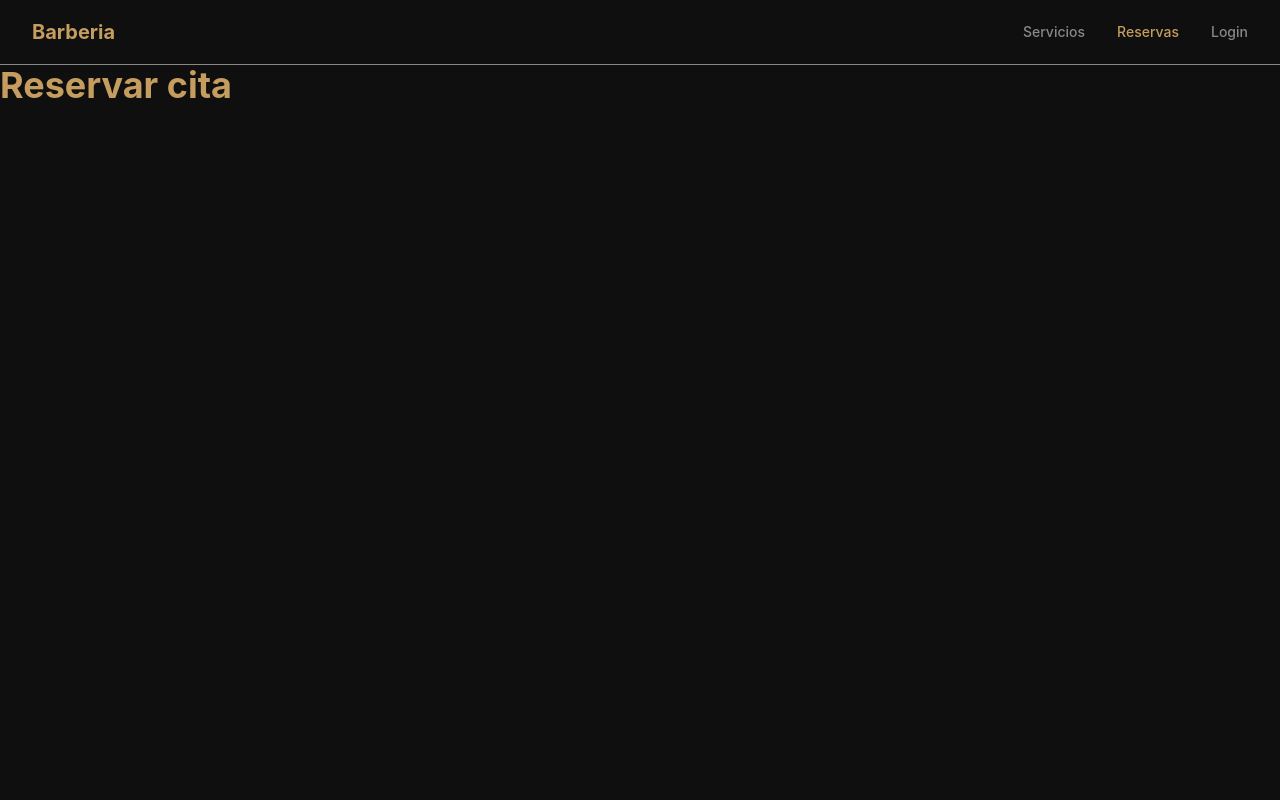
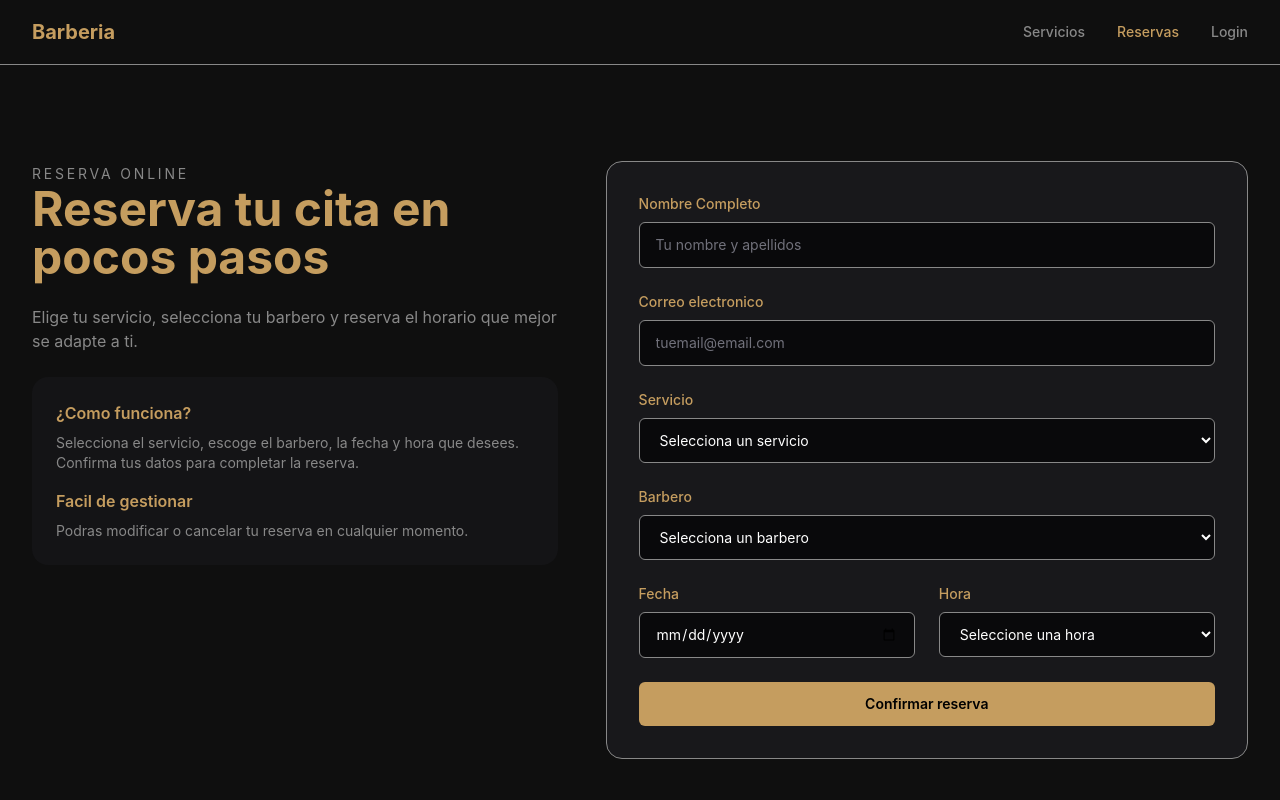
Before and after one commit to johanduque15/barberia-app, a React (Vite) app: page /reservar in a window 1280 px wide. Shown: the top 800 px of the page. Built offline with nearby package versions, Linux system fonts and the light colour scheme.

Commit message:
agregada la pagina de reserva con su UI

```diff
--- a/src/components/ui/Button/Button.tsx
+++ b/src/components/ui/Button/Button.tsx
@@ -1,21 +1,30 @@
+import type { ButtonHTMLAttributes, ReactNode } from "react"
 
 type ButtonProps = {
-    children: React.ReactNode;
+    children: ReactNode
     variant?: "primary" | "secondary"
-}
+    className?: string
+} & ButtonHTMLAttributes<HTMLButtonElement>
 
-export default function Button({children,variant = "primary"}: ButtonProps){
-
-    const baseStyles = "inline-flex items-center justify-center px-6 py-3 text-sm font-semibold rounded-md transition"
+export default function Button({
+    children,
+    variant = "primary",
+    className = "",
+    ...props
+}: ButtonProps) {
+    const baseStyles =
+        "inline-flex min-h-11 items-center justify-center px-6 py-3 text-sm font-semibold rounded-md transition disabled:cursor-not-allowed disabled:opacity-50"
 
     const variants = {
-        primary: "bg-barber-gold text-black opaccity-90",
+        primary: "bg-barber-gold text-black hover:opaccity-90",
         secondary: "border border-barber-gold text-barber-gold hover:bg-barber-gold hover:text-black"
     }
 
 
     return (
-        <button className={`${baseStyles} ${variants[variant]}`}>
+        <button className={`${baseStyles} ${variants[variant]} ${className}`}
+            {...props}
+        >
             {children}
         </button>
     )
--- /dev/null
+++ b/src/components/ui/Input/Input.tsx
@@ -0,0 +1,19 @@
+import type { InputHTMLAttributes } from "react";
+
+type InputProps = {
+    className?: string
+} & InputHTMLAttributes<HTMLInputElement>
+
+export default function Input({
+    className = "",
+     ...props
+    }:InputProps){
+        return(
+            <input
+                className={`w-full rounded-md border border-barber-gray bg-zinc-950 px-4 py-3 text-sm
+                    text-white placeholder:text-zinc-500 tramsition focus:border-barber-gold
+                    focus:outline-none ${className}`}
+                    {...props}
+            />
+        )
+    }
--- /dev/null
+++ b/src/components/ui/Label/Label.tsx
@@ -0,0 +1,21 @@
+import type { LabelHTMLAttributes, ReactNode } from "react";
+
+type LabelProps = {
+    children: ReactNode
+    className?: string
+} & LabelHTMLAttributes<HTMLLabelElement>
+
+export default function Label({
+    children,
+    className = "",
+    ...props
+}: LabelProps) {
+    return (
+        <label
+            className={`mb-2 block text-sm font-medium text-barber-gold ${className}`}
+            {...props}
+        >
+            {children}
+        </label>
+    )
+}
--- /dev/null
+++ b/src/components/ui/Select/Select.tsx
@@ -0,0 +1,38 @@
+
+import type { SelectHTMLAttributes } from "react"
+
+type SelectOption = {
+    value: string
+    label: string
+}
+type SelectProps = {
+    options: SelectOption[]
+    placeholder?: string
+    className?: string
+} & SelectHTMLAttributes<HTMLSelectElement>
+
+export default function Select({
+    options,
+    placeholder,
+    className = "",
+    ...props
+}: SelectProps) {
+    return (
+        <select
+            className={`w-full rounded-md border border-barber-gray bg-zinc-950 px-4 py-3 text-sm text-white
+                transition focus:border-barber-gold focus:outline-none ${className}`
+            }{...props}
+        >
+            {placeholder && (
+                <option value="" disabled>
+                    {placeholder}
+                </option>
+            )}
+            {options.map((option) => (
+                <option key={option.value} value={option.value}>
+                    {option.label}
+                </option>
+            ))}
+        </select>
+    )
+}
--- a/src/pages/BookingPage.tsx
+++ b/src/pages/BookingPage.tsx
@@ -1,8 +1,146 @@
 
-export default function BookingPage(){
-    return(
-        <div className="min-h-screen bg-barber-black text-barber-gold">
-            <h1 className="text-4xl font-bold">Reservar cita</h1>
-        </div>
+import Container from "../components/ui/Container/Container"
+import Section from "../components/ui/Section/Section"
+import Button from "../components/ui/Button/Button"
+import Input from "../components/ui/Input/input"
+import Label from '../components/ui/Label/Label';
+import Select from "../components/ui/Select/Select"
+
+const serviceOptions = [
+    { value: "corte-clasico", label: "Corte clasico" },
+    { value: "barba", label: "Arreglo de barba" },
+    { value: "afeitado", label: "Afeitado tradicional" },
+]
+
+const barberOptions = [
+    { value: "andres", label: "Andres Acosta" },
+    { value: "pedro", label: "Pedro Perez" },
+    { value: "jose", label: "Jose Jimenez" },
+]
+
+const timeOptions = [
+    { value: "10:00", label: "10:00" },
+    { value: "11:00", label: "11:00" },
+    { value: "12:00", label: "12:00" },
+    { value: "13:00", label: "13:00" },
+    { value: "14:00", label: "14:00" },
+    { value: "17:00", label: "17:00" },
+    { value: "18:00", label: "18:00" },
+    { value: "19:00", label: "19:00" },
+    { value: "20:00", label: "20:00" },
+]
+
+export default function BookingPage() {
+    return (
+        <Section>
+            <Container>
+                <div className="grid gap-12 lg:grid-cols-[0.9fr_1.1fr] lg:items-start">
+                    <div className="space-y-6">
+                        <span className="text-sm uppercase tracking-[0.2em] text-barber-gray">
+                            Reserva online
+                        </span>
+
+                        <h1 className="text-4xl font-bold text-barber-gold md:text-5xl">
+                            Reserva tu cita en pocos pasos
+                        </h1>
+
+                        <p className="max-w-xl text-barber-gray">
+                            Elige tu servicio, selecciona tu barbero y reserva el horario que mejor se adapte a ti.
+                        </p>
+
+                        <div className="space-y-4 rounded-2xl border-border-barber-gray bg-zinc-900/60 p-6">
+                            <div>
+                                <h2 className="text-base font-semibold text-barber-gold">
+                                    ¿Como funciona?
+                                </h2>
+                                <p className="mt-2 text-sm text-barber-gray">
+                                    Selecciona el servicio, escoge el barbero, la fecha y hora que desees.
+                                    Confirma tus datos para completar la reserva.
+                                </p>
+                            </div>
+
+                            <div>
+                                <h2 className="text-base font-semibold text-barber-gold">
+                                    Facil de gestionar
+                                </h2>
+                                <p className="mt-2 text-sm text-barber-gray">
+                                    Podras modificar o cancelar tu reserva en cualquier momento.
+                                </p>
+                            </div>
+                        </div>
+                    </div>
+
+                    <article className="rounded-2xl border border-barber-gray bg-zinc-900 p-6 md:p-8">
+                        <form className="space-y-6">
+                            <div>
+                                <Label htmlFor="fullName">Nombre Completo</Label>
+                                <Input
+                                    id="fullName"
+                                    name="fullName"
+                                    type="text"
+                                    placeholder="Tu nombre y apellidos"
+                                />
+                            </div>
+
+                            <div>
+                                <Label htmlFor="email">Correo electronico</Label>
+                                <Input
+                                    id="email"
+                                    name="email"
+                                    type="email"
+                                    placeholder="tuemail@email.com"
+                                />
+                            </div>
+
+                            <div className="grid gap-6 md:grid cols-2">
+                                <div>
+                                    <Label htmlFor="service">Servicio</Label>
+                                    <Select
+                                        id="service"
+                                        name="service"
+                                        defaultValue=""
+                                        placeholder="Selecciona un servicio"
+                                        options={serviceOptions}
+                                    />
+                                </div>
+
+                                <div>
+                                    <Label htmlFor="barber">Barbero</Label>
+                                    <Select
+                                        id="barber"
+                                        name="barber"
+                                        defaultValue=""
+                                        placeholder="Selecciona un barbero"
+                                        options={barberOptions}
+                                    />
+                                </div>
+                            </div>
+
+                            <div className="grid gap-6 md:grid-cols-2">
+                                <div>
+                                    <Label htmlFor="date">Fecha</Label>
+                                    <Input id="date" name="date" type="date" />
+                                </div>
+
+                                <div>
+                                    <Label htmlFor="time">Hora</Label>
+                                    <Select
+                                        id="time"
+                                        name="time"
+                                        defaultValue=""
+                                        placeholder="Seleccione una hora"
+                                        options={timeOptions}
+                                    />
+                                </div>
+                            </div>
+
+                            <Button type="submit" className="w-full">
+                                Confirmar reserva
+                            </Button>
+                        </form>
+                    </article>
+                </div>
+            </Container>
+        </Section>
     )
 }
```
